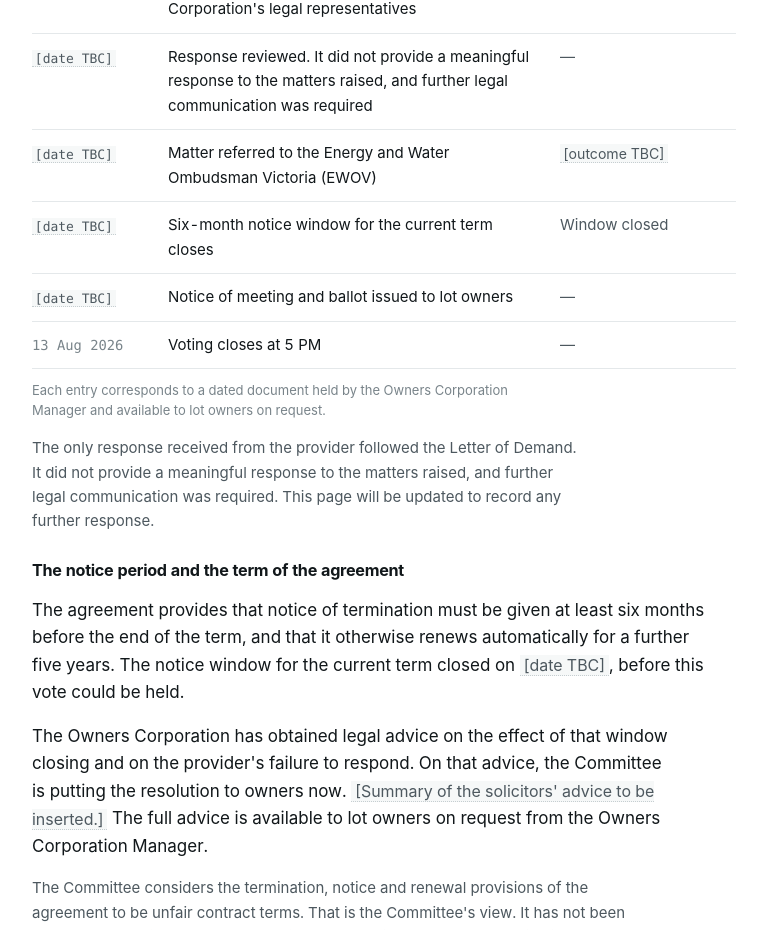
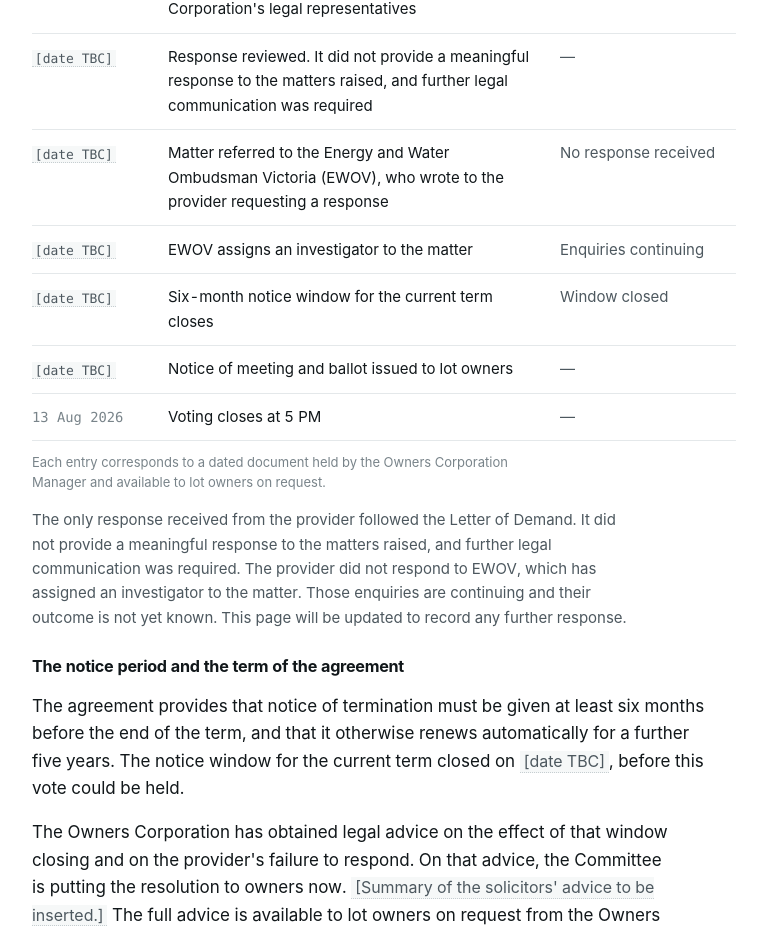
Before and after one commit to Embedded-Electricity-Network-Review/Winton-Rd, a plain HTML site: page index.html in a window 1280 px wide. Shown: the part 2990-3920 px from the top of the page, without its empty margins (384-1151 px from the left). Drawn offline with Linux system fonts and the light colour scheme.

Commit message:
EWOV: no response from provider, investigator assigned, enquiries continuing

```diff
--- a/index.html
+++ b/index.html
@@ -648,8 +648,14 @@ footer {
             </tr>
             <tr>
               <td><span class="tbc">[date TBC]</span></td>
-              <td>Matter referred to the Energy and Water Ombudsman Victoria (EWOV)</td>
-              <td class="col-outcome"><span class="tbc">[outcome TBC]</span></td>
+              <td>Matter referred to the Energy and Water Ombudsman Victoria (EWOV), who wrote to
+                  the provider requesting a response</td>
+              <td class="col-outcome">No response received</td>
+            </tr>
+            <tr>
+              <td><span class="tbc">[date TBC]</span></td>
+              <td>EWOV assigns an investigator to the matter</td>
+              <td class="col-outcome">Enquiries continuing</td>
             </tr>
             <tr>
               <td><span class="tbc">[date TBC]</span></td>
@@ -673,7 +679,9 @@ footer {
       <p class="muted">
         The only response received from the provider followed the Letter of Demand. It did not
         provide a meaningful response to the matters raised, and further legal communication was
-        required. This page will be updated to record any further response.
+        required. The provider did not respond to EWOV, which has assigned an investigator to the
+        matter. Those enquiries are continuing and their outcome is not yet known. This page will
+        be updated to record any further response.
       </p>
 
       <h3>The notice period and the term of the agreement</h3>
```
